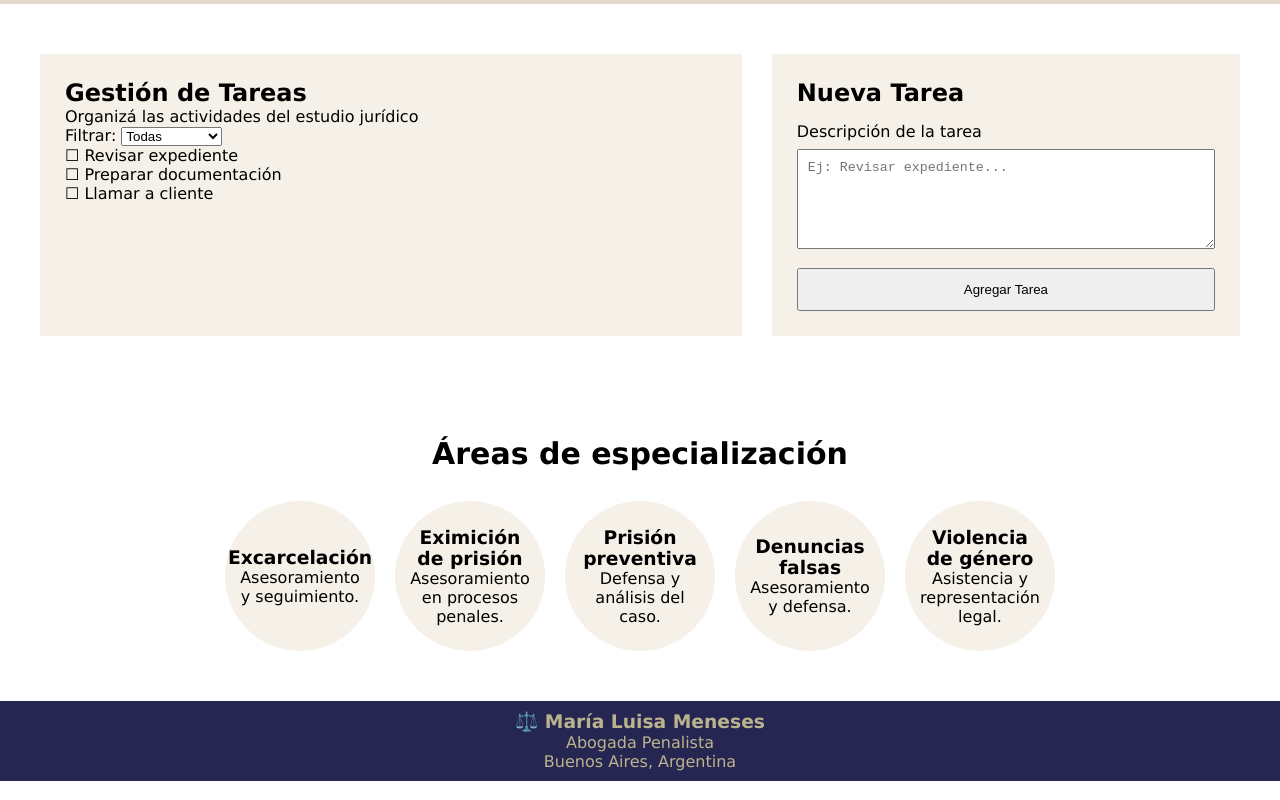
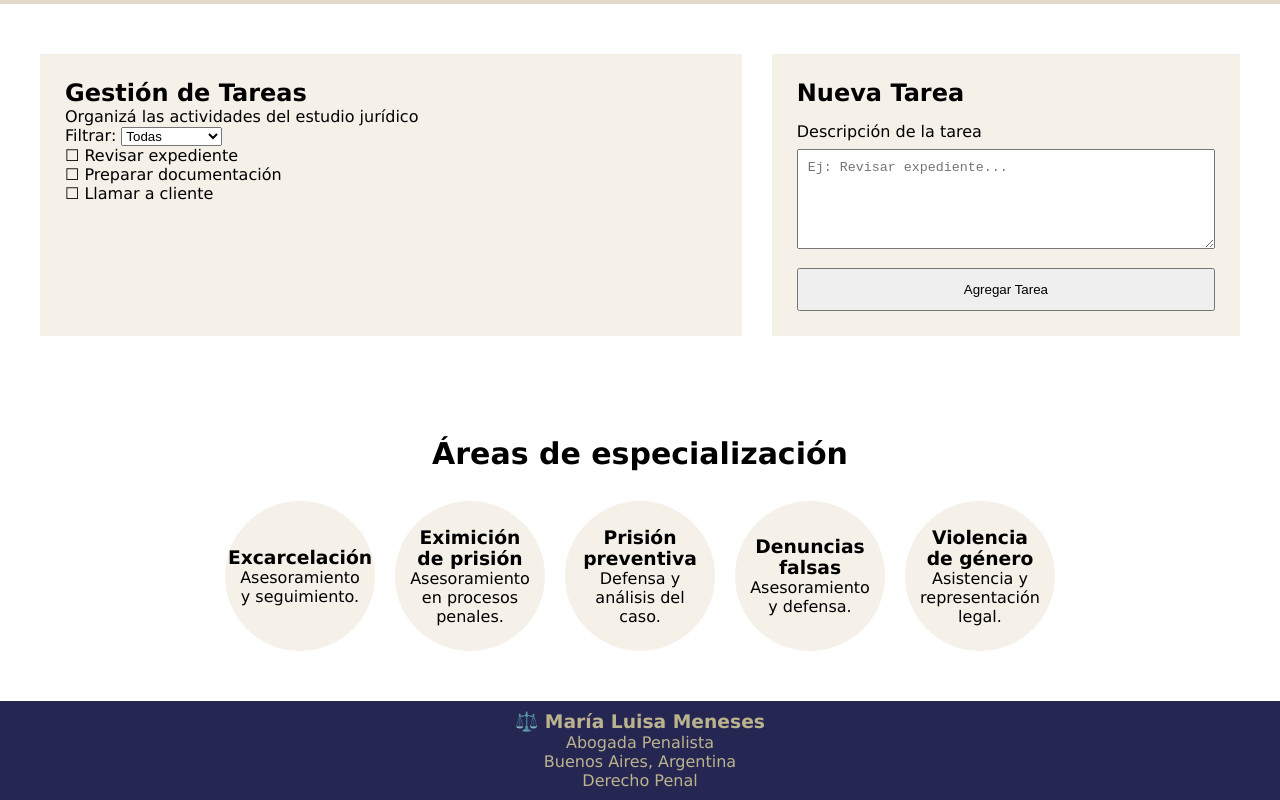
Before and after one commit to Fabychumbita/Estudiojuridico, a React (Vite) app: page / in a window 1280 px wide. Shown: the part 365-1165 px from the top of the page. Built offline with nearby package versions, Linux system fonts and the light colour scheme.

Commit message:
finaliza maqueta de la pagina

```diff
--- a/src/components/Footer.jsx
+++ b/src/components/Footer.jsx
@@ -4,6 +4,7 @@ function Footer() {
       <h3>⚖️ María Luisa Meneses</h3>
       <p>Abogada Penalista</p>
       <p>Buenos Aires, Argentina</p>
+      <p>Derecho Penal</p>
     </footer>
   );
 }
```
